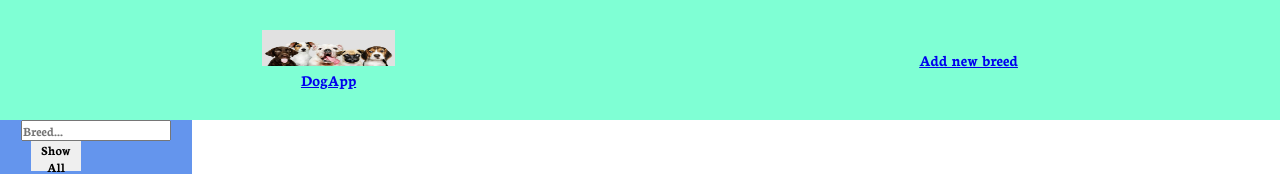
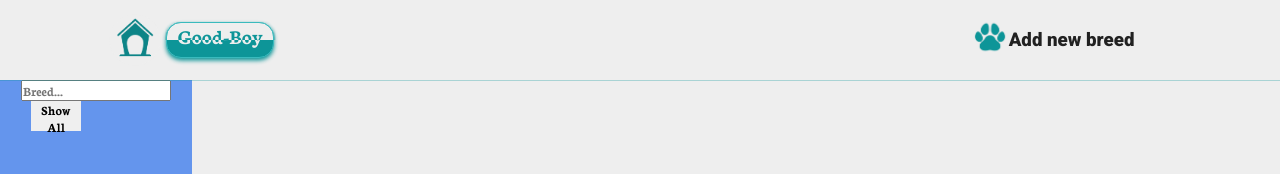
Before and after one commit to NaniBM/DogAppPI, a React (Create React App) app in the folder client/: page /home in a window 1280 px wide. Shown: the top 174 px of the page. Built offline with nearby package versions, Linux system fonts and the light colour scheme; no server answers.

Commit message:
-mAdded CSS to the NavBar

```diff
--- a/client/src/App.css
+++ b/client/src/App.css
@@ -1,38 +1,5 @@
 .App {
-  text-align: center;
+  margin:0;
+  padding: 0;
+  background-color: #EEEEEE;
 }
-
-.App-logo {
-  height: 40vmin;
-  pointer-events: none;
-}
-
-@media (prefers-reduced-motion: no-preference) {
-  .App-logo {
-    animation: App-logo-spin infinite 20s linear;
-  }
-}
-
-.App-header {
-  background-color: #282c34;
-  min-height: 100vh;
-  display: flex;
-  flex-direction: column;
-  align-items: center;
-  justify-content: center;
-  font-size: calc(10px + 2vmin);
-  color: white;
-}
-
-.App-link {
-  color: #61dafb;
-}
-
-@keyframes App-logo-spin {
-  from {
-    transform: rotate(0deg);
-  }
-  to {
-    transform: rotate(360deg);
-  }
-}
--- a/client/src/containers/landingPage/LandingPage.css
+++ b/client/src/containers/landingPage/LandingPage.css
@@ -13,7 +13,6 @@
   width: 100vw;
   height: 100vh;
   background-color: #e0e0e0;
-  z-index: 0;
 }
 
 .landingPage:before {
--- a/client/src/containers/navBar/NavBar.css
+++ b/client/src/containers/navBar/NavBar.css
@@ -1,10 +1,100 @@
 .NavBar {
-    display: flex;
-    flex-wrap: wrap;
-    align-items: center;
-    justify-content: space-around;
-    width: 100%;
-    height: 15vh;
-    background-color: aquamarine;
-    box-sizing: border-box;
+  margin: 0;
+  width: 100vw;
+  height: 10vh;
+  display: flex;
+  align-items: center;
+  overflow: hidden;
+}
+
+.home {
+  display: flex;
+  justify-content: center;
+  align-items: center;
+}
+
+.home img {
+  border-radius: 50px;
+  max-width: 3em;
+  height: auto;
+}
+
+.logo img {
+  border-radius: 50%;
+}
+
+.textLogo {
+  display: flex;
+  align-items: center;
+  justify-content: center;
+  text-decoration: none;
+}
+
+.NavLogo {
+  position: relative;
+  box-shadow: 0px 2.5px 4px #0d9598;
+  font-family: "Neuton", serif;
+  font-size: 1em;
+  font-weight: 900;
+  background-color: #0d9598;
+  color: #eeeeee;
+  display: block;
+  padding: 0 0.5em 0.4em 0.5em;
+  border: #39babd solid 1px;
+  text-decoration: none;
+}
+
+.NavLogo:nth-child(2) {
+  position: absolute;
+  background-color: #eeeeee;
+  color: #0d9598;
+  clip-path: inset(-1% -1% 50% -1%);
+}
+
+.AddBreed {
+  position: absolute;
+  right: 0;
+  margin-right: 0.6em;
+  max-width: 30vw;
+  display: flex;
+  flex-wrap: wrap;
+  justify-content: center;
+  align-items: center;
+}
+
+.AddBreed img {
+  border-radius: 50px;
+  max-width: 2em;
+  height: auto;
+}
+
+.addLink {
+  font-family: "Roboto", sans-serif;
+  color: #212121;
+  text-decoration: none;
+  text-align: center;
+  font-size: 0.9em;
+}
+.endNavLine {
+  position: absolute;
+  margin-top: 10vh;
+  z-index: 20;
+  top: 0;
+  left: 0;
+  width: 100vw;
+  height: 1px;
+  background-color: #0d9598;
+  opacity: 30%;
+}
+
+@media only screen and (min-width: 640px) {
+  .home {
+    margin-left: 5em;
+    font-size: 1.3em;
   }
+
+  .AddBreed {
+    margin-right: 7em;
+    font-size: 1.3em;
+  }
+}
--- a/client/src/containers/navBar/NavBar.js
+++ b/client/src/containers/navBar/NavBar.js
@@ -1,22 +1,30 @@
 import React from "react";
-import { NavLink } from "react-router-dom";
+import { Link } from "react-router-dom";
 import "./NavBar.css";
-import Logo from "../../images/landing.jpg";
+import logo from "../../images/Logo.png";
+import addPaw from "../../images/add.png";
 
 export default function NavBar() {
   return (
     <div className="NavBar">
-      <div className="Logo">
-
-        <NavLink to="/home">
-          <img width="36" height="36" src={Logo} alt="DogApp" />
-          <span>DogApp</span>
-        </NavLink>
-
+      <div className="home">
+        <Link className="textLogo" to="/home">
+          <img src={logo} className="homeLogo" alt="logo: a dog´s house" />
+          <div className="textLogo">
+            <h1 className="NavLogo">Good-Boy </h1>
+            <h1 className="NavLogo">Good-Boy</h1>
+          </div>
+        </Link>
       </div>
-      <div className="CreateBreed">
-        <NavLink to="/addbreed">Add new breed</NavLink>
+      <div className="AddBreed">
+        <Link className="addLink" to="/addbreed">
+          <img className="addPaw" src={addPaw} alt="The paw of a dog" />
+        </Link>
+        <Link className="addLink" to="/addbreed">
+          Add new breed
+        </Link>
       </div>
+      <div className="endNavLine"></div>
     </div>
   );
 }
```
Also changed, not shown: client/src/images/add.png (added).
